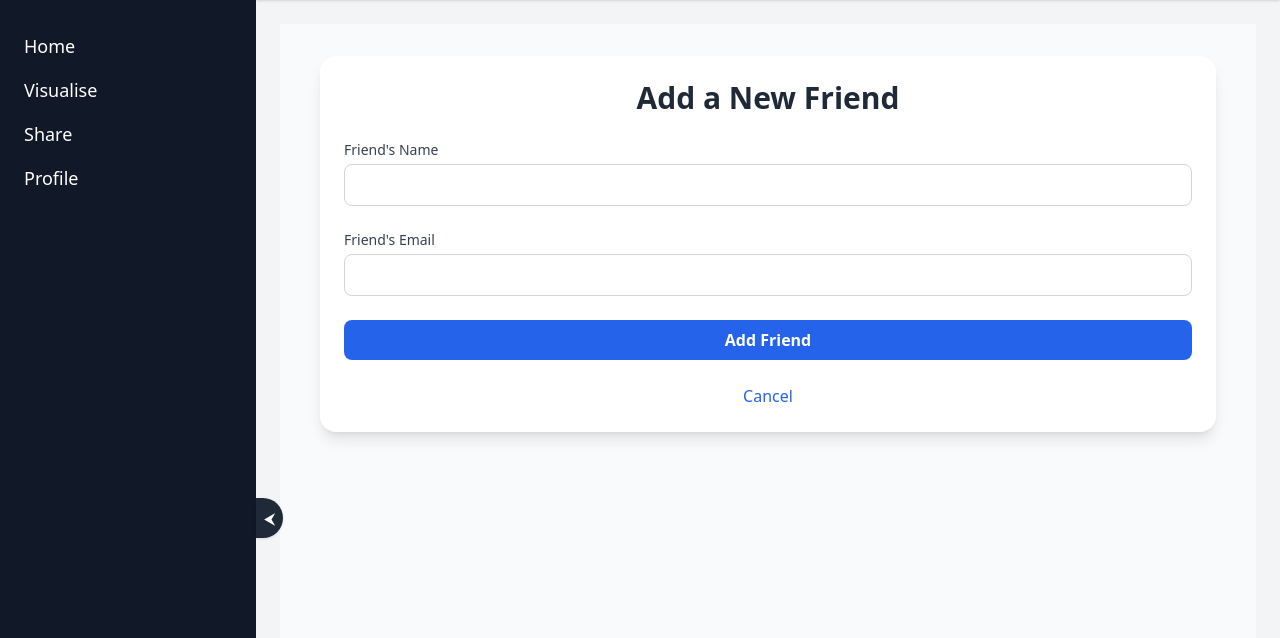
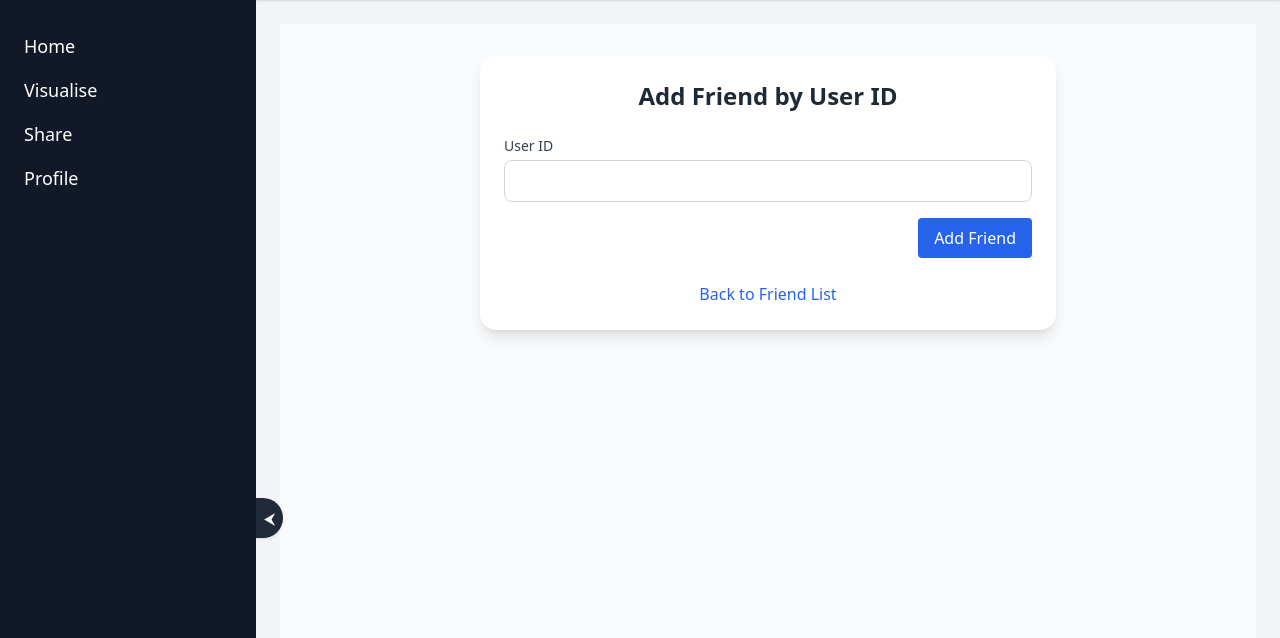
Before and after one commit to oMakaron/AgileWebDev88, a Flask app: page /add-friend in a window 1280 px wide. Shown: the part 56-694 px from the top of the page. Run offline with Flask 3, Linux system fonts and the light colour scheme; the visitor is signed in with stand-in values (Sample User, id 1); style sheets or scripts are compiled from the project's sources; some libraries are stand-ins or nearby versions.

Commit message:
Add friend feature,use user id to add friends

```diff
--- a/app/forms.py
+++ b/app/forms.py
@@ -117,3 +117,7 @@ class EditProfileForm(FlaskForm):
     email = StringField('Email', validators=[DataRequired(), Email()])
     password = PasswordField('New Password (optional)', validators=[Optional()])
     submit = SubmitField('Save Changes')
+
+class AddFriendForm(FlaskForm):
+    user_id = StringField('User ID', validators=[DataRequired()])
+    submit = SubmitField('Add Friend')
--- a/app/models/__init__.py
+++ b/app/models/__init__.py
@@ -2,3 +2,4 @@ from .user import User
 from .file import  File
 from .chart import Chart
 from .associations import SharedFile, SharedChart
+from .friend import Friend
--- a/app/routes.py
+++ b/app/routes.py
@@ -8,7 +8,8 @@ from matplotlib.pyplot import close
 
 from app.extensions import db
 from app.models import User
-from app.forms import SignupForm, LoginForm, UploadForm, ChartForm
+from app.models.friend import Friend
+from app.forms import SignupForm, LoginForm, UploadForm, ChartForm, AddFriendForm
 from app.services import Parser, registry, read_csv, save_to_string
 
 
@@ -175,14 +176,43 @@ def dashboard():
 @bp.route('/friends')
 @login_required
 def friends():
-     return render_template('friends.html')
+    current_user_id = session['user_id']
+    friends = (
+        db.session.query(User)
+        .join(Friend, Friend.friend_id == User.id)
+        .filter(Friend.user_id == current_user_id)
+        .all()
+    )
+    return render_template('friends.html', friends=friends)
+
 
 
 
 @bp.route('/add-friend', methods=['GET', 'POST'])
 @login_required
 def add_friend():
-    return render_template('add_friend.html')
+    form = AddFriendForm()
+    current_user_id = session['user_id']
+
+    if form.validate_on_submit():
+        target_user = User.query.filter_by(id=form.user_id.data).first()
+
+        if not target_user:
+            flash("User ID not found.", "error")
+        elif target_user.id == current_user_id:
+            flash("You cannot add yourself as a friend.", "error")
+        else:
+            existing = Friend.query.filter_by(user_id=current_user_id, friend_id=target_user.id).first()
+            if existing:
+                flash("This user is already your friend.", "info")
+            else:
+                new_friend = Friend(user_id=current_user_id, friend_id=target_user.id)
+                db.session.add(new_friend)
+                db.session.commit()
+                flash(f"Friend '{target_user.fullname}' added successfully!", "success")
+                return redirect(url_for('routes.friends'))
+
+    return render_template('add_friend.html', form=form)
 
 
 # ---------------------------------------------------------------------------------------------------------------------
--- a/app/templates/add_friend.html
+++ b/app/templates/add_friend.html
@@ -3,26 +3,33 @@
 
 {% block content %}
 <div class="min-h-screen bg-gray-50 py-8 px-4">
-    <div class="max-w-4xl mx-auto bg-white rounded-2xl shadow-lg p-6">
-        <h1 class="text-3xl font-bold text-gray-800 mb-6 text-center">Add a New Friend</h1>
-        <form method="POST" class="space-y-6">
-            <div>
-                <label for="friend_name" class="block text-sm font-medium text-gray-700">Friend's Name</label>
-                <input type="text" id="friend_name" name="friend_name" required
-                    class="mt-1 w-full px-4 py-2 border border-gray-300 rounded-lg focus:outline-none focus:ring-2 focus:ring-blue-400">
+    <div class="max-w-xl mx-auto bg-white rounded-2xl shadow-lg p-6">
+        <h1 class="text-2xl font-bold text-gray-800 mb-6 text-center">Add Friend by User ID</h1>
+
+        {% with messages = get_flashed_messages(with_categories=true) %}
+        {% if messages %}
+            <div class="mb-4">
+                {% for category, message in messages %}
+                    <div class="p-3 rounded {{ 'bg-green-100 text-green-800' if category == 'success' else 'bg-red-100 text-red-800' }}">
+                        {{ message }}
+                    </div>
+                {% endfor %}
             </div>
-            <div>
-                <label for="friend_email" class="block text-sm font-medium text-gray-700">Friend's Email</label>
-                <input type="email" id="friend_email" name="friend_email" required
-                    class="mt-1 w-full px-4 py-2 border border-gray-300 rounded-lg focus:outline-none focus:ring-2 focus:ring-blue-400">
+        {% endif %}
+        {% endwith %}
+
+        <form method="POST">
+            {{ form.hidden_tag() }}
+            <div class="mb-4">
+                {{ form.user_id.label(class="block text-sm font-medium text-gray-700") }}
+                {{ form.user_id(class="mt-1 block w-full px-4 py-2 border border-gray-300 rounded-lg") }}
             </div>
-            <button type="submit"
-                class="w-full bg-blue-600 text-white py-2 rounded-lg font-semibold hover:bg-blue-700 transition">
-                Add Friend
-            </button>
+            <div class="text-right">
+                {{ form.submit(class="bg-blue-600 text-white px-4 py-2 rounded hover:bg-blue-700 transition") }}
+            </div>
         </form>
         <div class="mt-6 text-center">
-            <a href="/friends" class="text-blue-600 hover:underline">Cancel</a>
+            <a href="{{ url_for('routes.friends') }}" class="text-blue-600 hover:underline">Back to Friend List</a>
         </div>
     </div>
 </div>
```
Also changed, not shown: app/models/friend.py (added, +9 -0 lines), app/templates/friends.html (+23 -13 lines), migrations/versions/08aa703e124d_fixed_backprop_issues.py (deleted, +0 -36 lines), migrations/versions/633e4d1e550b_add_friend.py (renamed from migrations/versions/e22e63e3e347_initial_migration.py, +14 -14 lines).
